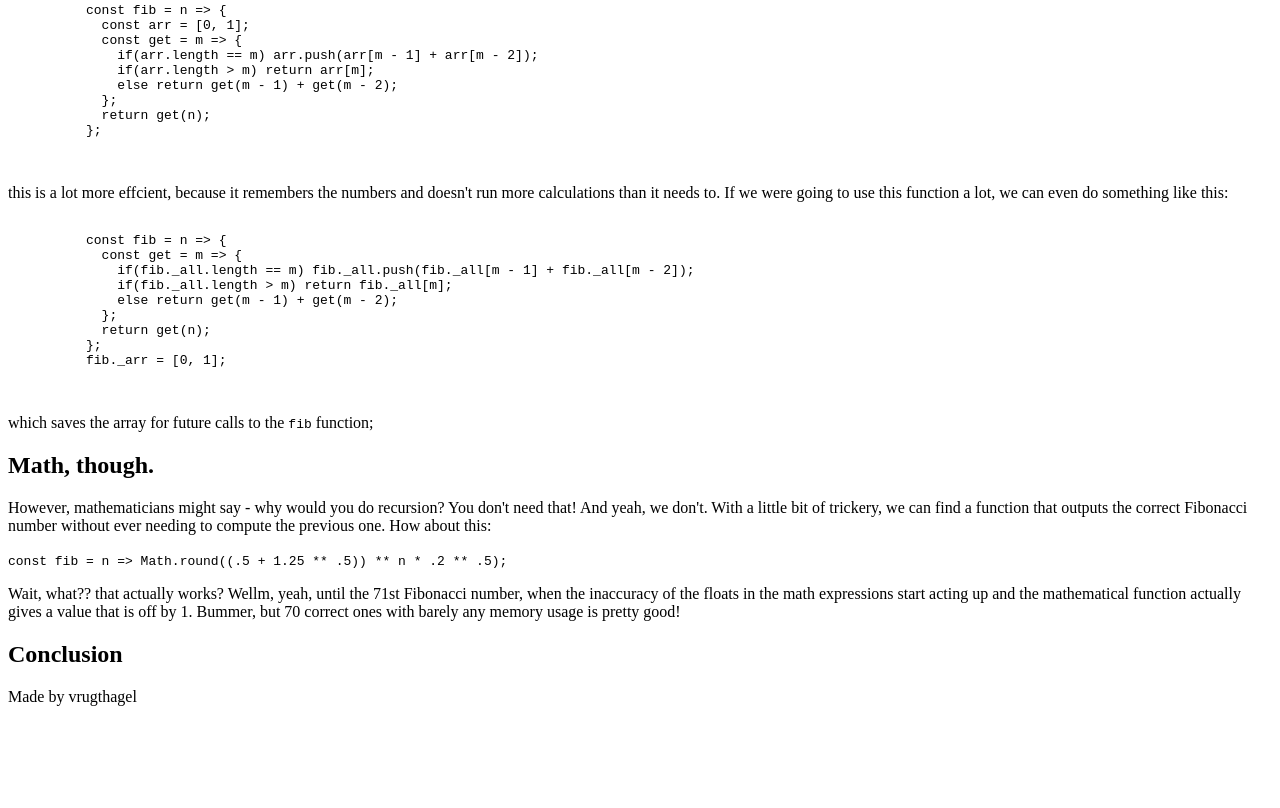
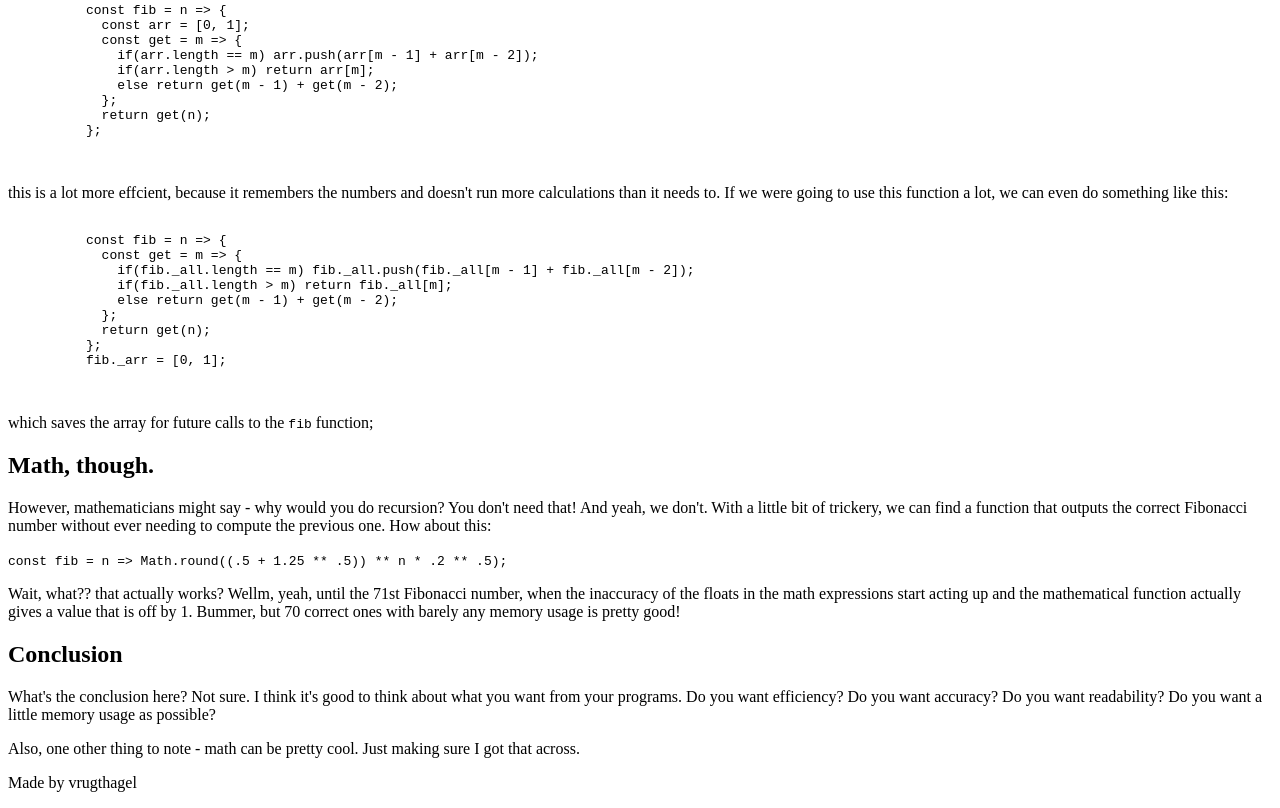
Before and after one commit to luciousmc/vrug-exercises, a plain HTML site: page index.html in a window 1280 px wide. Shown: the part 687-1495 px from the top of the page. Before the commit the page ends 1409 px from the top, so only its background shows below. Drawn offline with Linux system fonts and the light colour scheme.

Commit message:
fills Conclusion section

```diff
--- a/index.html
+++ b/index.html
@@ -137,6 +137,15 @@
 
     <section>
       <h2>Conclusion</h2>
+      <p>
+        What's the conclusion here? Not sure. I think it's good to think about what you want
+        from your programs. Do you want efficiency? Do you want accuracy? Do you want readability?
+        Do you want a little memory usage as possible?
+      </p>
+
+      <p>
+        Also, one other thing to note - math can be pretty cool. Just making sure I got that across.
+      </p>
     </section>
   </main>
 
```
